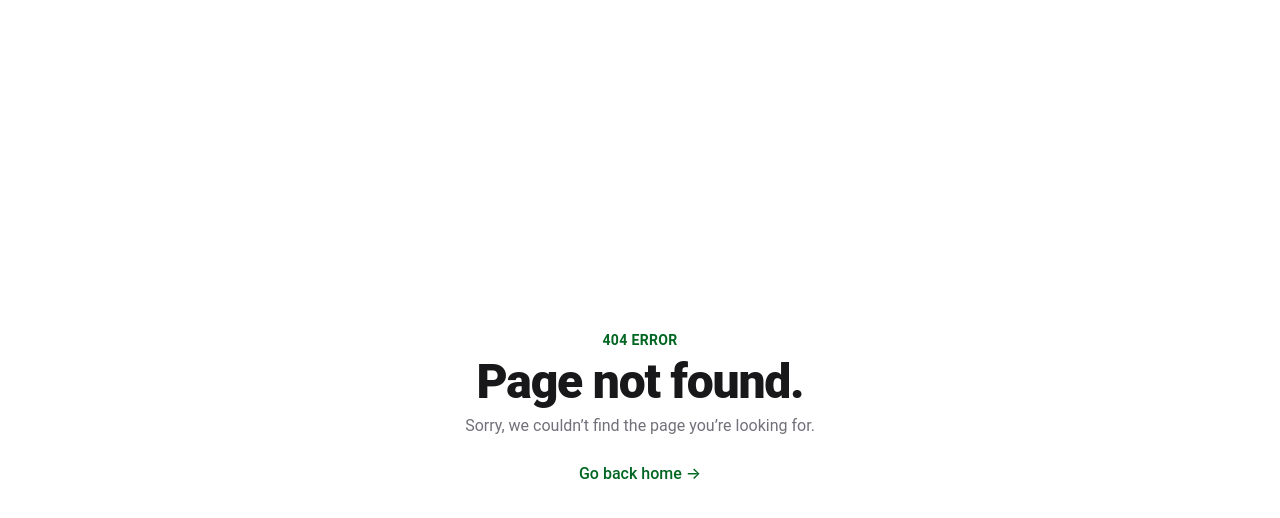
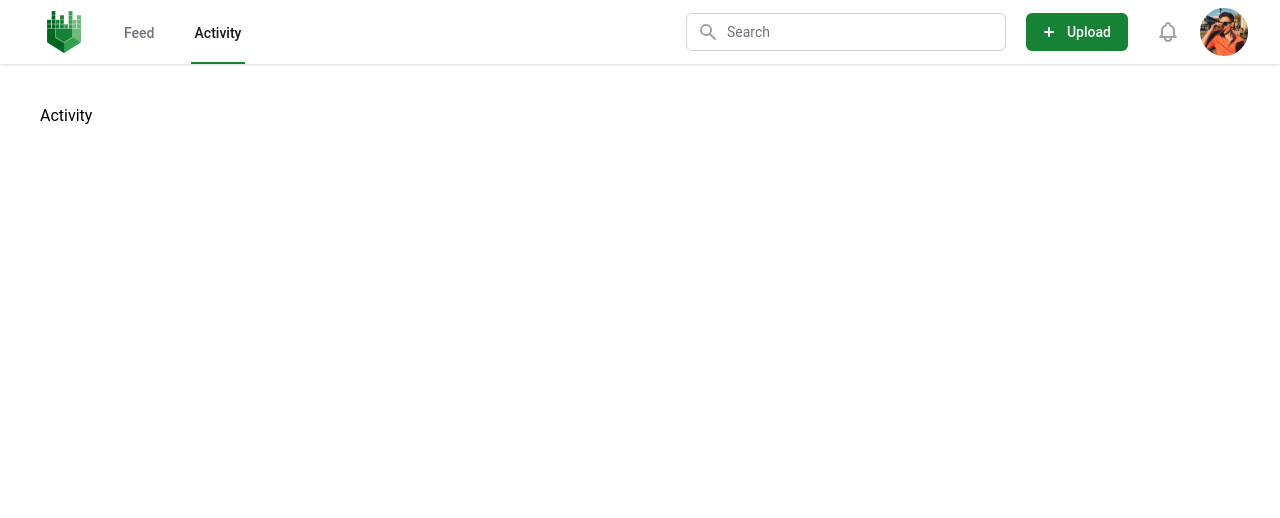
Before and after one commit to emerald-consulting/openbeats, a React (Create React App) app in the folder frontend/openbeats-frontend/: page /activity in a window 1280 px wide. Before the commit this address had no page. Shown: the top 518 px of the page. Built offline with nearby package versions, Linux system fonts and the light colour scheme; a web font is replaced by a local one.

Commit message:
#40 Changed Example to Activity

```diff
--- /dev/null
+++ b/frontend/openbeats-frontend/src/components/dashboard/Activity.tsx
@@ -0,0 +1,12 @@
+
+
+const Activity = () => {
+
+    return (
+        <>
+            <div className="px-10 mt-10">Activity</div>
+        </>
+    );
+};
+
+export default Activity;
--- a/frontend/openbeats-frontend/src/components/dashboard/Example.tsx
+++ /dev/null
@@ -1,12 +0,0 @@
-
-
-const Example = () => {
-
-    return (
-        <>
-            <div className="px-10 mt-10">Example</div>
-        </>
-    );
-};
-
-export default Example;
--- a/frontend/openbeats-frontend/src/components/nav/AuthenticatedNav.tsx
+++ b/frontend/openbeats-frontend/src/components/nav/AuthenticatedNav.tsx
@@ -33,7 +33,7 @@ export default function Example() {
   };
 
   const onClickExample = () => {
-    history.push('/example');
+    history.push('/activity');
   };
   const navigation: {
     name: string;
@@ -41,7 +41,7 @@ export default function Example() {
     onclick: () => void;
   }[] = [
       { 'name': 'Feed', 'onclick': onClickFeed, 'pathname': '/feed' },
-      { 'name': 'Example', 'onclick': onClickExample, 'pathname': '/example' },
+      { 'name': 'Activity', 'onclick': onClickExample, 'pathname': '/activity' },
     ];
 
   const profile: {
--- a/frontend/openbeats-frontend/src/routes/Pages.tsx
+++ b/frontend/openbeats-frontend/src/routes/Pages.tsx
@@ -8,10 +8,10 @@ import NotFound from '../components/notFound/NotFound';
 import Landing from '../components/landing/landing/LandingMain';
 import Register from '../components/landing/login/Register';
 import Login from '../components/landing/login/Login';
-import Example from '../components/dashboard/Example';
 import Settings from '../components/settings/Settings'
 import About from '../components/landing/about/About';
 import Pricing from '../components/pricing/Pricing';
+import Activity from '../components/dashboard/Activity';
 
 const Pages = () => {
 
@@ -23,7 +23,7 @@ const Pages = () => {
             <LoggedOutRoute path='/register' exact={true} component={Register} />
             <LoggedOutRoute path='/about' exact={true} component={About} />
             <LoggedInRoute path='/feed' exact={true} component={Feed} />
-            <LoggedInRoute path='/example' exact={true} component={Example} />
+            <LoggedInRoute path='/activity' exact={true} component={Activity} />
             <LoggedInRoute path='/settings' exact={true} component={Settings} />
             <LoggedOutRoute path='/pricing' exact={true} component={Pricing} />
 
```
